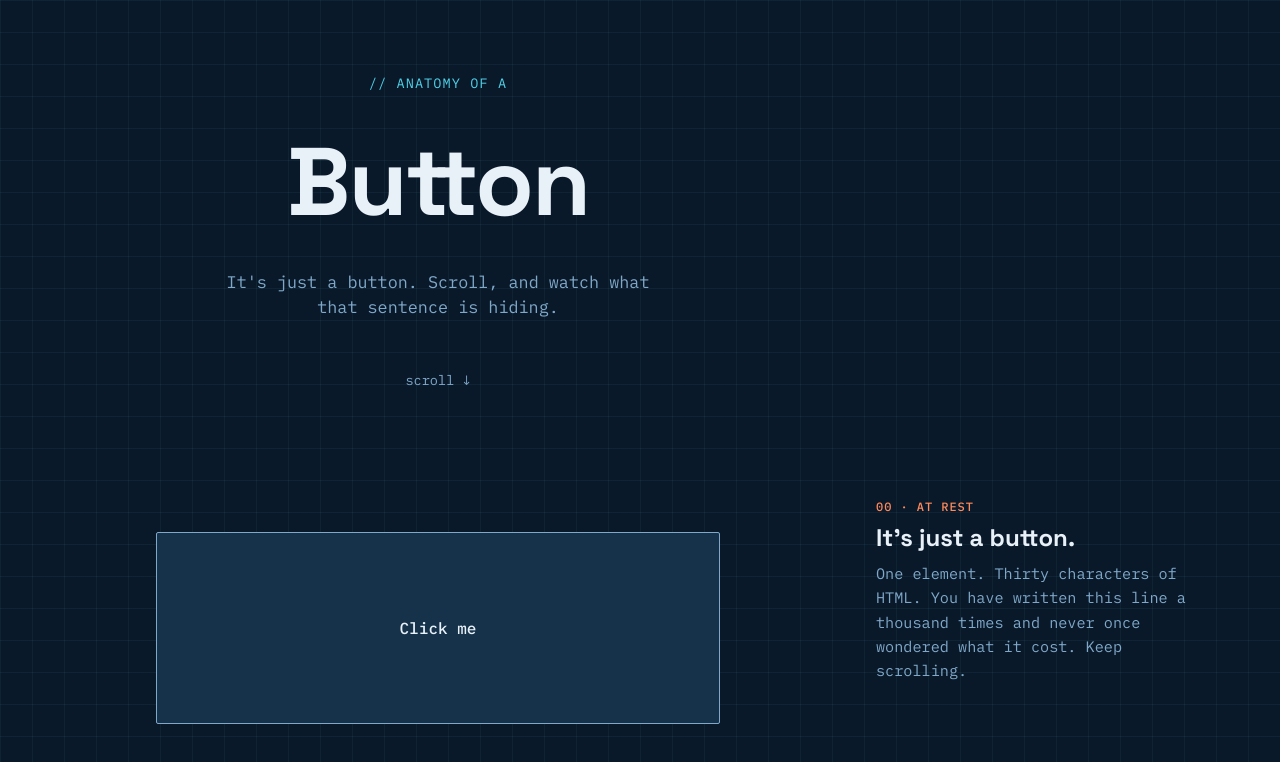
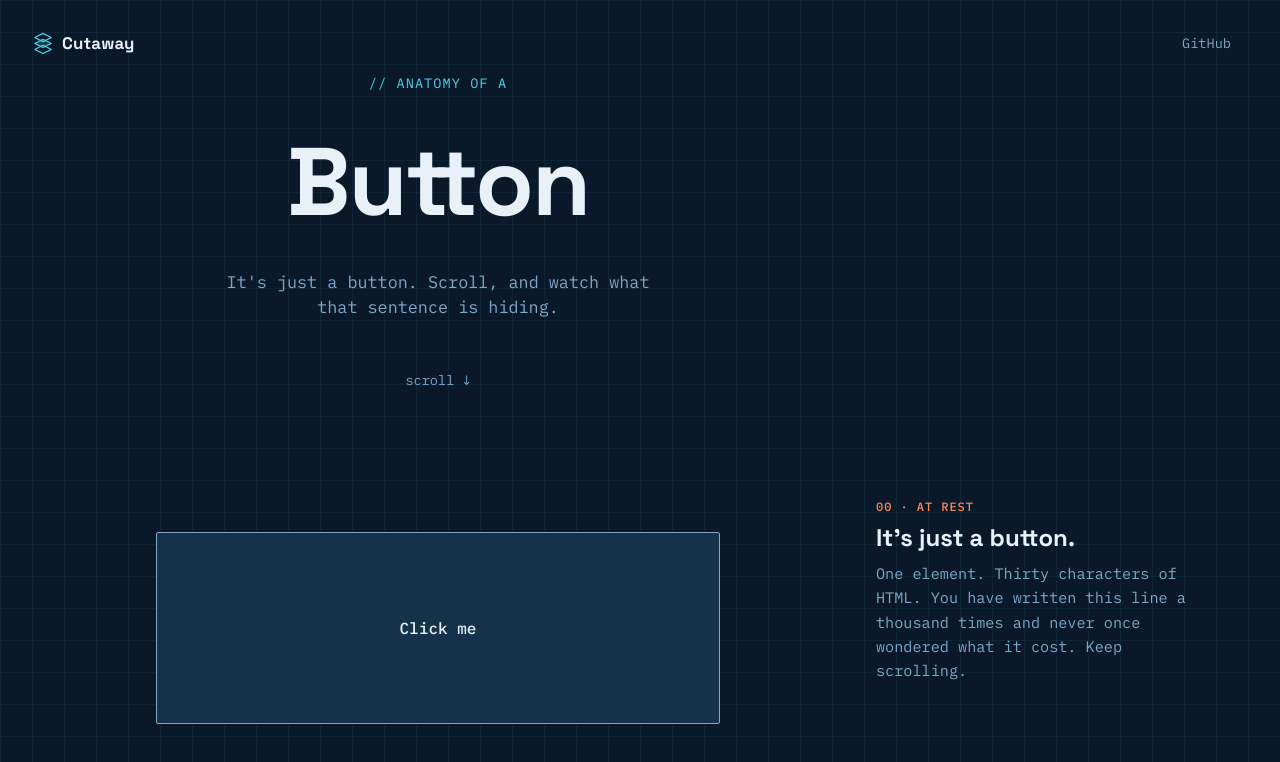
Before and after one commit to ctkrug/anatomy-of-a-button, a website built with Vite: page index.html in a window 1280 px wide. Shown: the top 762 px of the page. Built offline with nearby package versions, Linux system fonts and the light colour scheme.

Commit message:
feat(site): add the Cutaway wordmark and a link to the source
The page carried no brand mark and no way to reach the repo. Adds a fixed
header so both stay reachable through all 600vh of the sequence; the mark
reuses the exploded-planes motif with the middle layer lit, matching how a
promoted layer reads in the composite stage.

```diff
--- a/index.html
+++ b/index.html
@@ -16,6 +16,18 @@
     <link rel="stylesheet" href="./src/style.css" />
   </head>
   <body>
+    <header class="site-header">
+      <a class="wordmark" href="./" aria-label="Cutaway home">
+        <svg class="wordmark-mark" viewBox="0 0 24 24" aria-hidden="true" focusable="false">
+          <path d="M12 1.5 L21 6 L12 10.5 L3 6 Z" />
+          <path class="wordmark-mark-lit" d="M12 8 L21 12.5 L12 17 L3 12.5 Z" />
+          <path d="M12 14.5 L21 19 L12 23.5 L3 19 Z" />
+        </svg>
+        <span class="wordmark-text">Cutaway</span>
+      </a>
+      <a class="source-link" href="https://github.com/ctkrug/anatomy-of-a-button">GitHub</a>
+    </header>
+
     <main id="app">
       <section class="sequence" id="sequence">
         <div class="stage" id="stage">
--- a/src/style.css
+++ b/src/style.css
@@ -58,6 +58,85 @@ body {
  */
 #app {
   max-width: 100vw;
+}
+
+/*
+ * Site chrome. Fixed rather than absolute so the wordmark and the source link
+ * stay reachable through all 600vh of the sequence. .stage is sticky, not
+ * transformed, so it never becomes a containing block for this — position
+ * fixed keeps resolving against the viewport the whole way down.
+ */
+.site-header {
+  position: fixed;
+  top: 0;
+  left: 0;
+  right: 0;
+  z-index: 10;
+  display: flex;
+  align-items: center;
+  justify-content: space-between;
+  gap: var(--space-2);
+  padding: var(--space-3) var(--space-4);
+  pointer-events: none;
+}
+
+.site-header a {
+  pointer-events: auto;
+}
+
+.wordmark {
+  display: inline-flex;
+  align-items: center;
+  gap: var(--space-1);
+  color: var(--text);
+  text-decoration: none;
+  border-radius: var(--radius);
+}
+
+.wordmark-mark {
+  width: 22px;
+  height: 22px;
+  /* The mark is the product: three planes of one element, pulled apart, with
+     the middle one lit the way a promoted layer reads in the composite stage. */
+  fill: none;
+  stroke: var(--accent);
+  stroke-width: 1.25;
+  stroke-linejoin: round;
+}
+
+.wordmark-mark-lit {
+  fill: rgba(79, 209, 232, 0.22);
+}
+
+.wordmark-text {
+  font-family: var(--font-display);
+  font-weight: 700;
+  font-size: 1.05rem;
+  letter-spacing: 0.01em;
+}
+
+.source-link {
+  font-family: var(--font-ui);
+  font-size: 0.85rem;
+  color: var(--text-muted);
+  text-decoration: none;
+  padding: var(--space-1) var(--space-2);
+  border: 1px solid transparent;
+  border-radius: var(--radius);
+  transition:
+    color var(--motion-ui),
+    border-color var(--motion-ui);
+}
+
+.source-link:hover {
+  color: var(--text);
+  border-color: var(--accent);
+}
+
+.wordmark:focus-visible,
+.source-link:focus-visible {
+  outline: 2px solid var(--accent);
+  outline-offset: 2px;
 }
 
 /*
```
